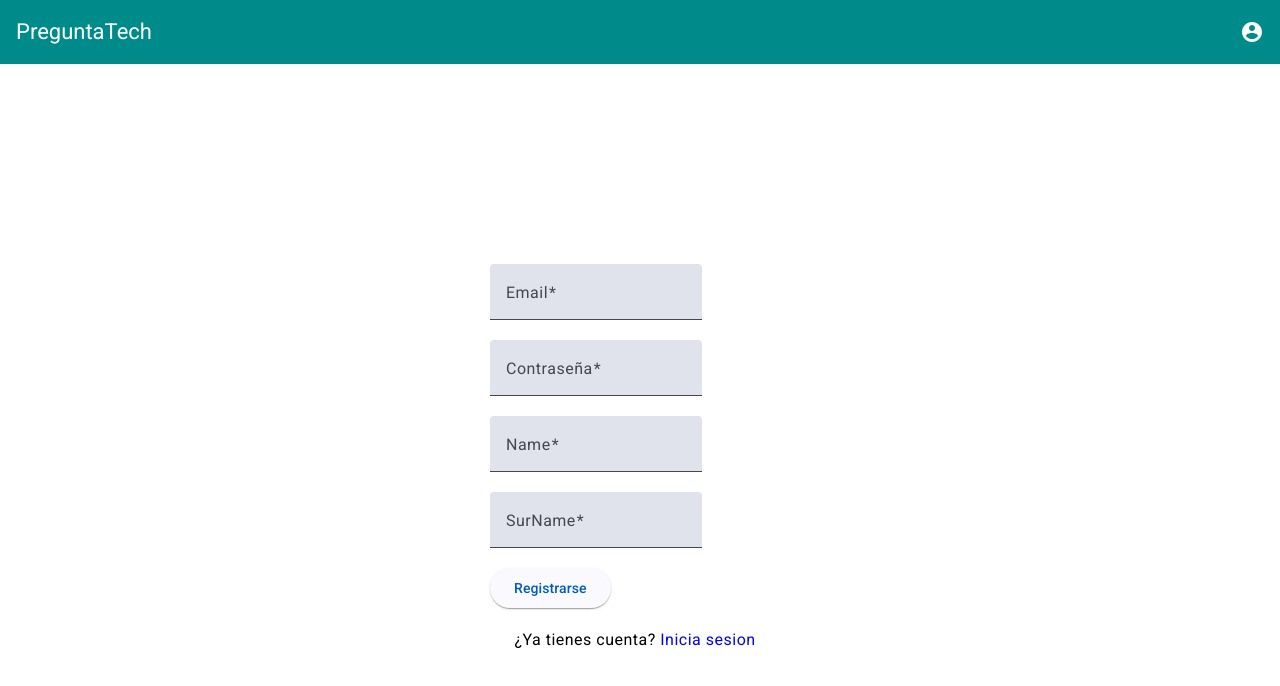
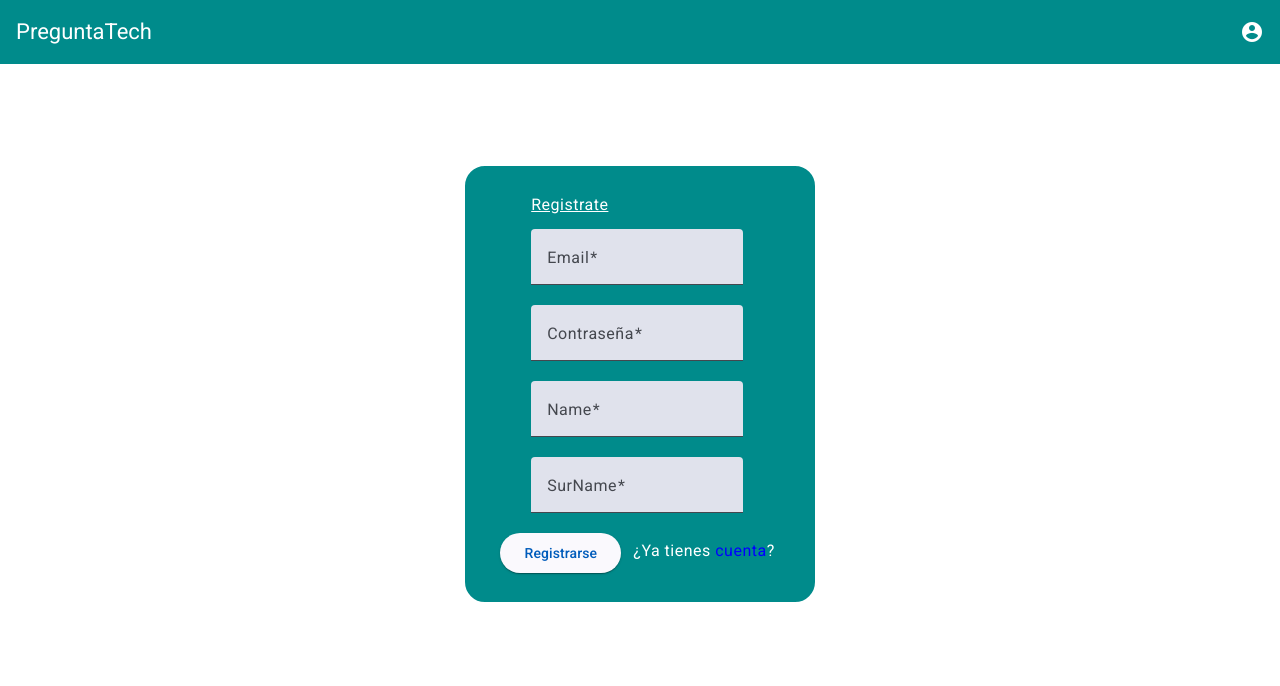
Before and after one commit to cesar0912/Pregunta-Tech, an Angular app in the folder src/main/resources/static/: page /register in a window 1280 px wide. Shown: the top 686 px of the page. Built offline with nearby package versions, Linux system fonts and the light colour scheme.

Commit message:
Register css, password error css left

```diff
--- a/src/main/resources/static/src/app/pages/register/register.component.css
+++ b/src/main/resources/static/src/app/pages/register/register.component.css
@@ -3,13 +3,24 @@
     flex-direction: column;
     align-items: center;
     justify-content: center;
-    height: 100vh;
+    height: 80vh;
+
+
   }
 
   .form-container form {
-    width: 300px;
+    width: 20%;
+    background-color: darkcyan;
+    border: 2px solid darkcyan;
+    padding-left: 5%;
+    padding-top: 2%;
+    padding-right: 2%;
+    padding-bottom: 2%;
+    border-radius: 20px;
   }
-
+  .form-container .register-title{
+    color:white;
+  }
   .mat-form-field {
     width: 100%;
     margin-bottom: 20px;
@@ -28,13 +39,13 @@
 
   .additional-links {
     text-align: center;
-    margin-top: 20px;
+    margin-top: -12%;
+    margin-left: 42%;
   }
-
-  .additional-links a {
-    margin-right: 10px;
+  .register-bottom{
+    margin-left: -12%;
+    color: white;
   }
-
   p a {
     color: blue;
   }
--- a/src/main/resources/static/src/app/pages/register/register.component.html
+++ b/src/main/resources/static/src/app/pages/register/register.component.html
@@ -1,6 +1,7 @@
 <app-header></app-header>
 <div class="form-container">
   <form [formGroup]="registerForm" (ngSubmit)="onSubmit()">
+    <p class="register-title"><u>Registrate</u></p>
     <mat-form-field appearance="fill">
       <mat-label>Email</mat-label>
       <input
@@ -64,16 +65,16 @@
       }
     </mat-form-field>
     <br />
-    <button mat-raised-button color="primary" type="submit">
-      Registrarse
-    </button>
+    <div class="register-bottom">
+      <button mat-raised-button color="primary" type="submit">
+        Registrarse
+      </button>
+      <div class="additional-links">
+        <p>
+          ¿Ya tienes <a (click)="navigateLogin()">cuenta</a>?
 
-    <div class="additional-links">
-
-      <p>
-        ¿Ya tienes cuenta?
-        <a (click)="navigateLogin()">Inicia sesion</a>
-      </p>
+        </p>
+      </div>
     </div>
   </form>
 </div>
```
